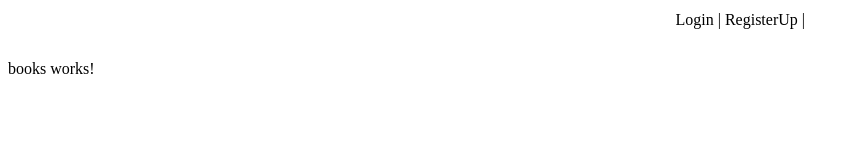
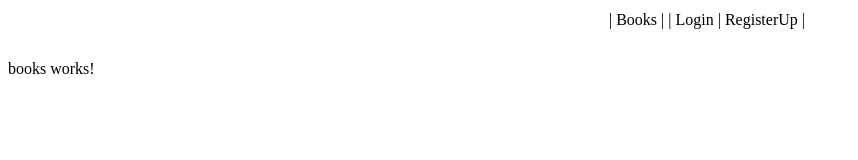
Before and after one commit to MasterMindB83/BookShop, an Angular app: page / in a window 1280 px wide. Shown: the top 160 px of the page, without its empty margins (0-858 px from the left). Built offline with nearby package versions, Linux system fonts and the light colour scheme.

Commit message:
login v1.3

```diff
--- a/src/app/sidebar/sidebar.component.html
+++ b/src/app/sidebar/sidebar.component.html
@@ -1,10 +1,11 @@
 <div class="link">
   <table class="main-link">
     <tr>
-  <td *ngIf="!user" routerLink="login">Login | </td>
+  <td routerLink="/">| Books | </td>
+  <td *ngIf="!user" routerLink="login">| Login | </td>
   <td *ngIf="!user" routerLink="registerup">RegisterUp | </td>
   <td *ngIf="user" routerLink="user">{{user.name}} | </td>
-  <td *ngIf="user">Odjava | </td>
+  <td *ngIf="user" (click)="logOut()">Odjava |</td>
 </tr>
 </table>
 </div>
--- a/src/app/sidebar/sidebar.component.ts
+++ b/src/app/sidebar/sidebar.component.ts
@@ -21,5 +21,6 @@ export class SidebarComponent implements OnInit {
   }
   logOut() {
     this.user = null;
+    EmitterService.login.emit(this.user);
   }
 }
```
